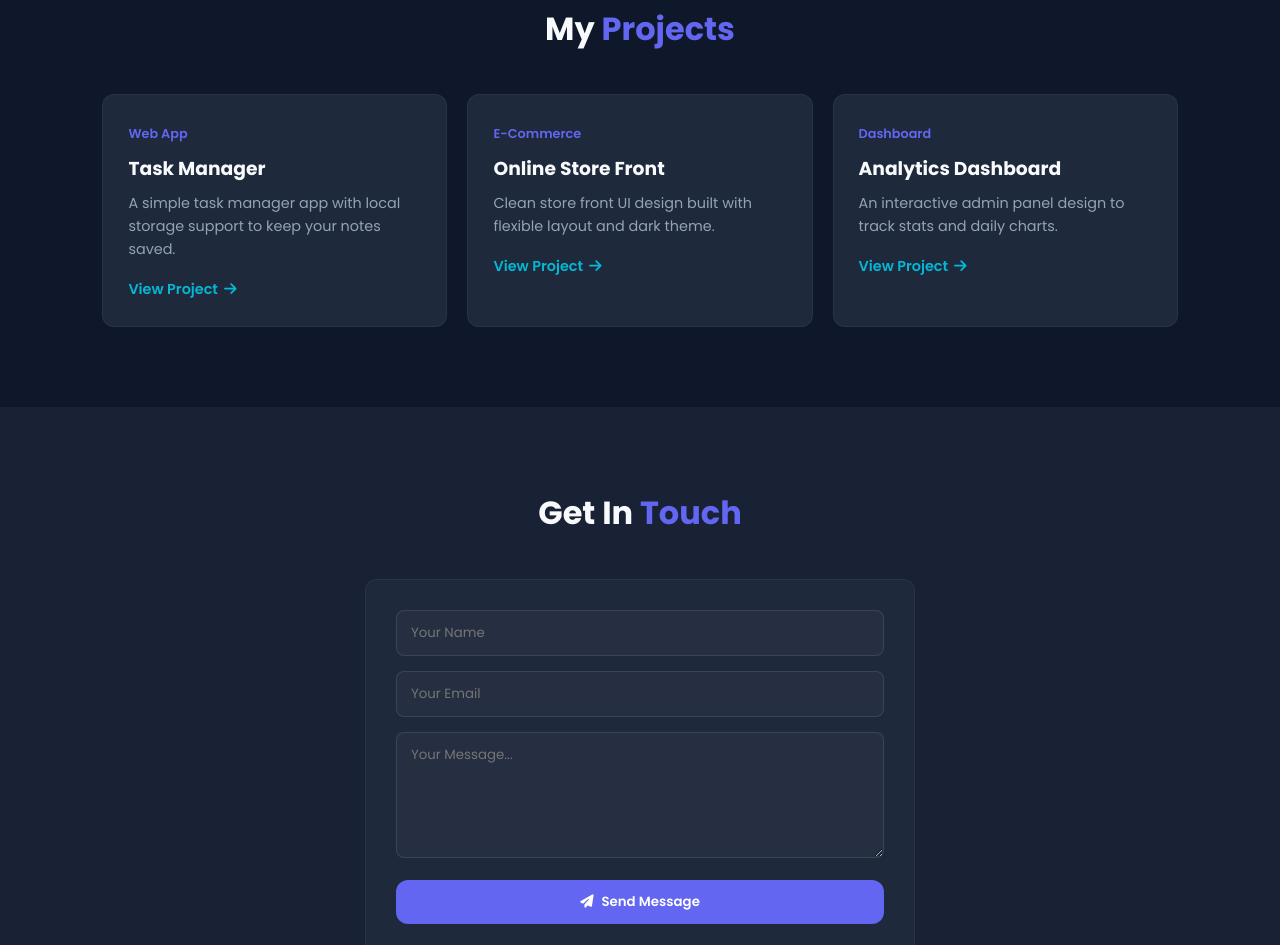
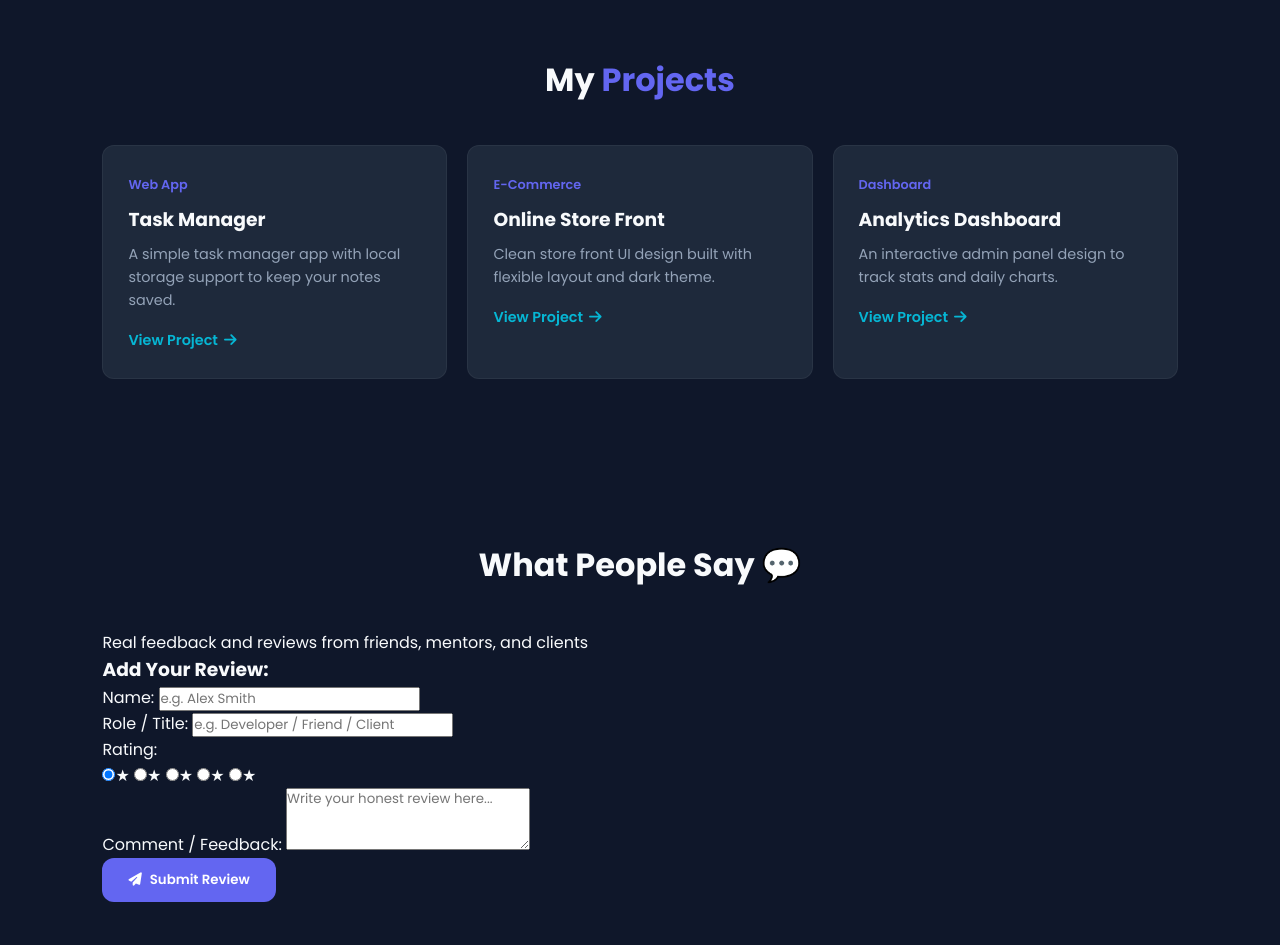
Before and after one commit to zezotheking507-cell/Samu_, a plain HTML site: page index.html in a window 1280 px wide. Shown: the part 1855-2800 px from the top of the page. Drawn offline with Linux system fonts and the light colour scheme.

Commit message:
Update index.html

```diff
--- a/index.html
+++ b/index.html
@@ -18,6 +18,9 @@
 </head>
 <body>
 
+    <!-- Welcome Banner -->
+    <div class="welcome-banner">Welcome to my awesome portfolio website!</div>
+
     <!-- Header & Navigation -->
     <nav class="navbar">
         <div class="logo"><i class="fa-solid fa-code"></i> DevProfile</div>
@@ -26,8 +29,13 @@
             <li><a href="#about">About</a></li>
             <li><a href="#services">Services</a></li>
             <li><a href="#projects">Projects</a></li>
+            <li><a href="#testimonials">Reviews</a></li>
             <li><a href="#contact">Contact</a></li>
         </ul>
+        <!-- Dark/Light Mode Toggle Button -->
+        <button id="themeToggle" class="theme-btn" title="Toggle Dark/Light Mode">
+            <i class="fa-solid fa-moon"></i>
+        </button>
         <div class="menu-btn" id="menuBtn">
             <i class="fa-solid fa-bars"></i>
         </div>
@@ -37,15 +45,18 @@
     <section id="hero" class="hero-section">
         <div class="hero-content">
             <span class="badge">Welcome to my space 👋</span>
-            <h1>Hi, I build <span class="highlight">websites & apps</span> that work great</h1>
+            <h1 class="hero-title">
+                Hi, I am Ziad, I build <span id="typingText" class="gradient-text"></span>
+            </h1>
             <p>I am a front-end developer passionate about making clean, responsive, and easy-to-use websites for everyone.</p>
             <div class="hero-buttons">
                 <a href="#projects" class="btn btn-primary"><i class="fa-solid fa-rocket"></i> View Projects</a>
                 <a href="#contact" class="btn btn-secondary"><i class="fa-regular fa-envelope"></i> Contact Me</a>
+                <a href="#" class="btn btn-secondary" onclick="alert('My CV is coming soon!'); return false;"><i class="fa-solid fa-download"></i> Download CV</a>
             </div>
             <div class="stats">
                 <div class="stat-item">
-                    <h3 class="counter" data-target="25">0</h3>
+                    <h3 class="counter" data-target="10">0</h3>
                     <p>Done Projects</p>
                 </div>
                 <div class="stat-item">
@@ -64,6 +75,9 @@
     <section id="about" class="section">
         <h2 class="section-title">About <span>Me</span></h2>
         <div class="about-container">
+            <div class="about-image">
+                <img src="me.jpeg" alt="Ziad's portrait">
+            </div>
             <div class="about-text">
                 <h3>Passionate Web Developer</h3>
                 <p>I focus on writing clean HTML, CSS, and JavaScript. I enjoy learning new tech stack and turning ideas into real working code.</p>
@@ -139,22 +153,76 @@
         </div>
     </section>
 
+    <!-- Testimonials Section -->
+    <section id="testimonials" class="section">
+        <h2 class="section-title">What People Say 💬</h2>
+        <p class="section-subtitle">Real feedback and reviews from friends, mentors, and clients</p>
+
+        <!-- Form to Submit New Review -->
+        <div class="review-form-card">
+            <h3>Add Your Review:</h3>
+            <form id="portfolioReviewForm">
+                <div class="form-grid">
+                    <div class="input-group">
+                        <label for="revName">Name:</label>
+                        <input type="text" id="revName" placeholder="e.g. Alex Smith" required>
+                    </div>
+                    <div class="input-group">
+                        <label for="revRole">Role / Title:</label>
+                        <input type="text" id="revRole" placeholder="e.g. Developer / Friend / Client" required>
+                    </div>
+                </div>
+
+                <div class="input-group">
+                    <label>Rating:</label>
+                    <div class="star-rating">
+                        <input type="radio" id="st5" name="revRating" value="5" checked><label for="st5" title="5 Stars">★</label>
+                        <input type="radio" id="st4" name="revRating" value="4"><label for="st4" title="4 Stars">★</label>
+                        <input type="radio" id="st3" name="revRating" value="3"><label for="st3" title="3 Stars">★</label>
+                        <input type="radio" id="st2" name="revRating" value="2"><label for="st2" title="2 Stars">★</label>
+                        <input type="radio" id="st1" name="revRating" value="1"><label for="st1" title="1 Star">★</label>
+                    </div>
+                </div>
+
+                <div class="input-group">
+                    <label for="revComment">Comment / Feedback:</label>
+                    <textarea id="revComment" rows="3" placeholder="Write your honest review here..." required></textarea>
+                </div>
+
+                <button type="submit" class="btn btn-primary"><i class="fa-solid fa-paper-plane"></i> Submit Review</button>
+            </form>
+        </div>
+
+        <!-- Container where all reviews appear -->
+        <div id="reviewsList" class="reviews-grid">
+            <!-- Reviews will render dynamically here -->
+        </div>
+    </section>
+
     <!-- Contact Section -->
     <section id="contact" class="section bg-light">
         <h2 class="section-title">Get In <span>Touch</span></h2>
         <div class="contact-container">
-            <form id="contactForm" class="contact-form">
+            <form action="https://formsubmit.co/zezotheking507@gmail.com" method="POST">
+                <input type="hidden" name="_captcha" value="false">
+                <input type="hidden" name="_template" value="table">
+                <input type="hidden" name="_subject" value="New Portfolio Message!">
+
                 <div class="form-group">
-                    <input type="text" id="name" placeholder="Your Name" required>
+                    <input type="text" name="name" id="name" placeholder="Your Name" required>
                 </div>
+
                 <div class="form-group">
-                    <input type="email" id="email" placeholder="Your Email" required>
+                    <input type="email" name="email" id="email" placeholder="Your Email" required>
                 </div>
+
                 <div class="form-group">
-                    <textarea id="message" rows="5" placeholder="Your Message..." required></textarea>
+                    <textarea name="message" id="message" rows="5" placeholder="Your Message..." required></textarea>
                 </div>
-                <button type="submit" class="btn btn-primary btn-block"><i class="fa-solid fa-paper-plane"></i> Send Message</button>
-                <div id="formStatus" class="form-status"></div>
+
+                <button type="submit" class="btn btn-primary btn-block">
+                    <i class="fa-solid fa-paper-plane"></i> Contact me now
+                </button>
             </form>
         </div>
     </section>
@@ -167,7 +235,7 @@
     <!-- Back to top button -->
     <button id="scrollTopBtn"><i class="fa-solid fa-arrow-up"></i></button>
 
-    <!-- JS File -->
-    <script src="script.js"></script>
+    <!-- JS File (type="module" is required for Firebase imports) -->
+    <script type="module" src="script.js"></script>
 </body>
 </html>
```
